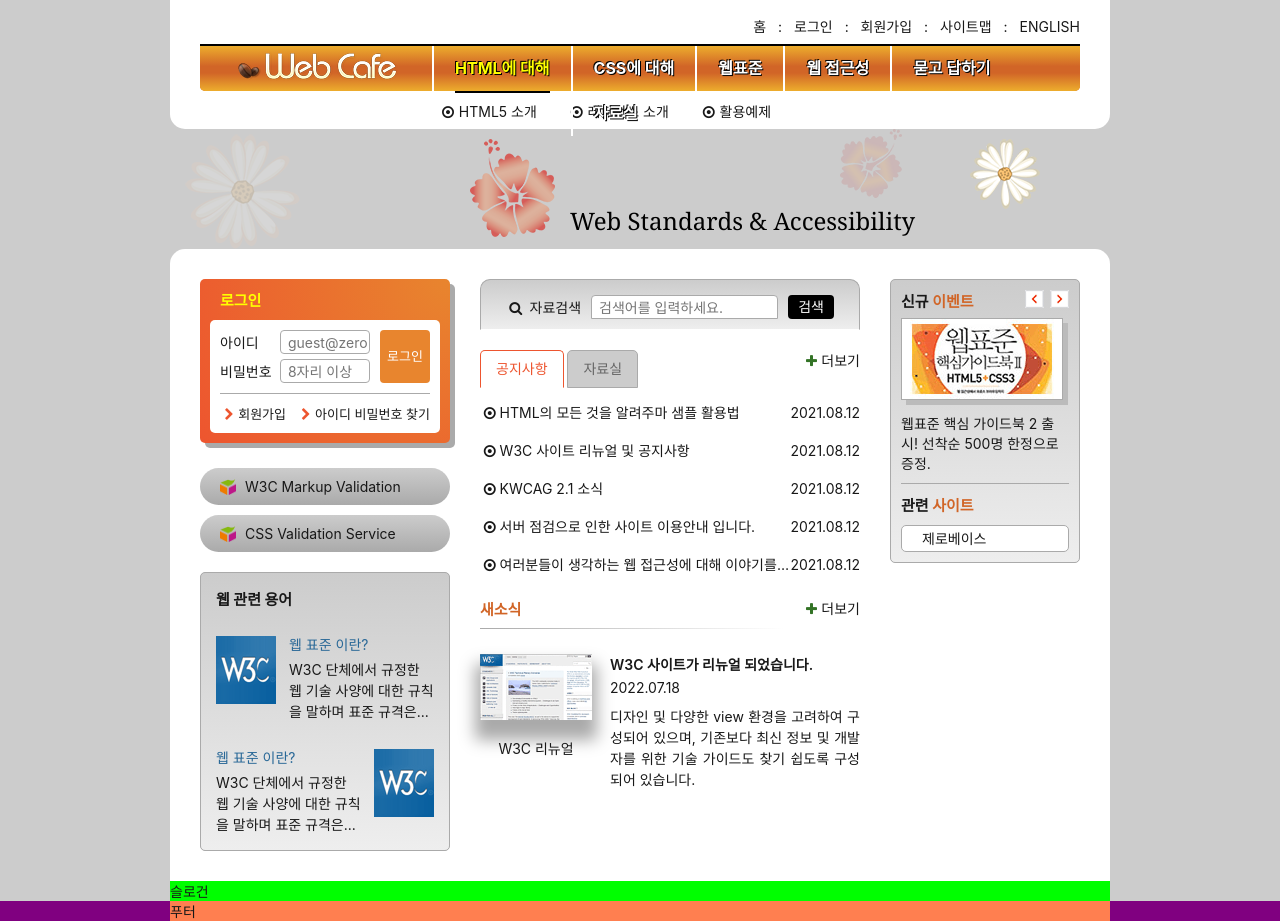
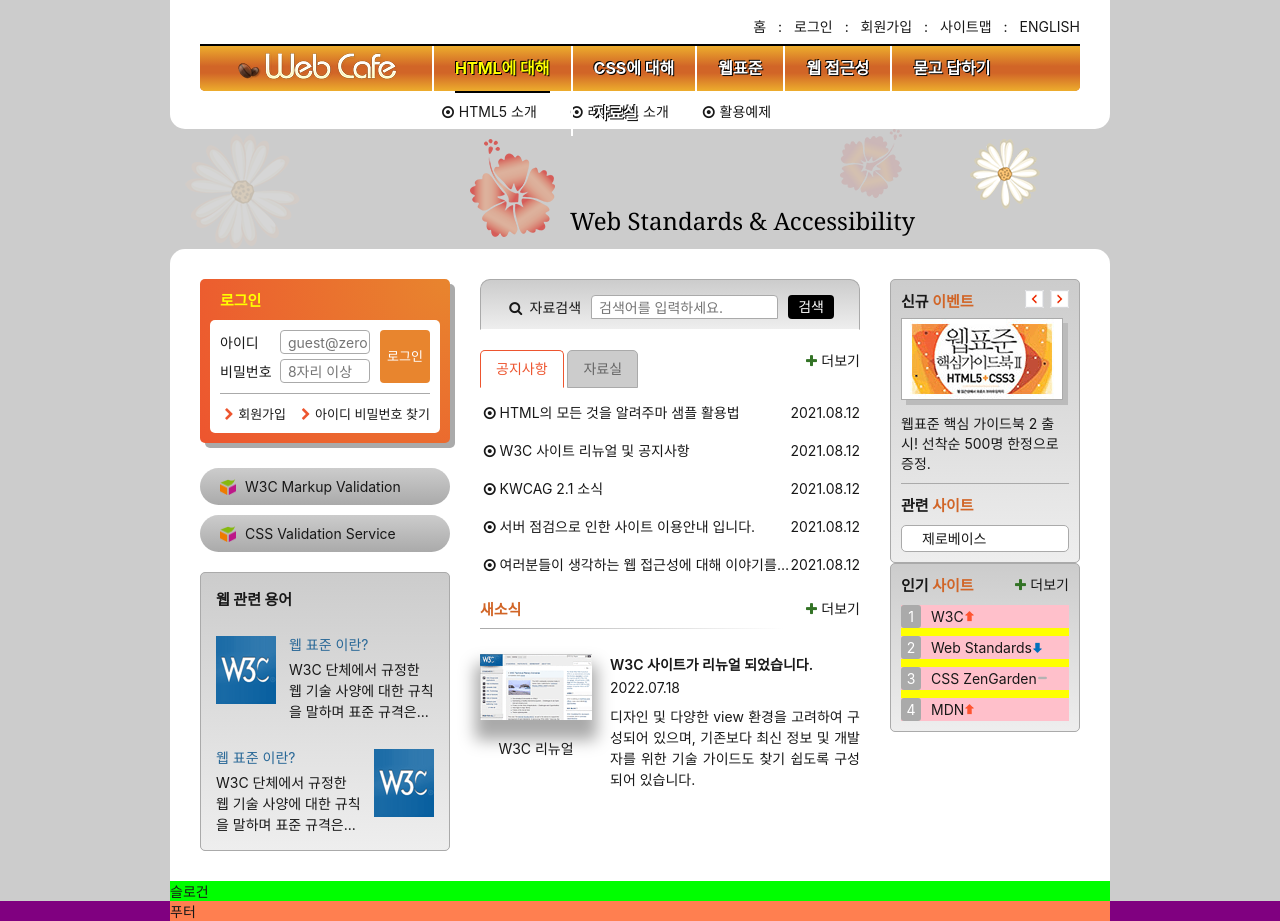
Before and after one commit to OrangeChick/zeroConnecTo, a website: page HTML5/index.html in a window 1280 px wide. Drawn offline with Linux system fonts and the light colour scheme; a web font is replaced by a local one.

Commit message:
인기사이트 css 스스로 작업

```diff
--- a/HTML5/css/index.css
+++ b/HTML5/css/index.css
@@ -686,7 +686,7 @@
   border-bottom: 1px solid #aaa;
 }
 
-.event-title, .related-title{
+.event-title, .related-title, .favorite-title{
   font-size: 1.5rem;
   font-weight: 700;
 }
@@ -788,12 +788,86 @@
   padding: 0 0 0 20px;
 }
 
+/* 인기사이트 */
+.favorite{
+  position: relative;
+}
+
+.favorite-list{
+  margin-top: 10px;
+  background: yellow;
+  /* overflow: hidden; */
+  list-style-type: none;
+}
+
+.favorite-list li{
+  background: pink;
+  margin-top: 8px;
+}
+
+.favorite-list li::before{
+  content:'1';
+  display: inline-block;
+  width: 20px;
+  padding: 3px;
+  margin-right: 10px;
+  background: #aaa;
+  color: #fff;
+  text-align: center;
+  border-radius: 3px;
+}
+
+.favorite-list li.no1::before{
+  content:'1';
+}
+
+.favorite-list li.no2::before{
+  content:'2';
+}
+
+.favorite-list li.no3::before{
+  content:'3';
+}
+
+.favorite-list li.no4::before{
+  content:'4';
+}
+
+.favorite-list li em{
+  display: inline-block;
+  width: 11px;
+  height: 11px;
+}
+
+.favorite-list li em.up{
+  background: url(./images/rank.png) no-repeat;
+  background-position: center 0;
+}
+
+.favorite-list li em.down{
+  background: url(./images/rank.png) no-repeat 0 -44px;
+  background-position: center -44px;
+}
+
+.favorite-list li em.stop{
+  background: url(./images/rank.png) no-repeat 0 -26px;
+  background-position: center center;
+}
+
+.favorite-more{
+  position: absolute;
+  top: 2px;
+  right: 2px;
+  padding: 8px;
+}
+
 /* 슬로건 */
 .slogan{
   background: lime;
   /* clear: both;
   margin-top: 200px; */
 }
+
 /* 푸터 */
 .footer{
   background: purple;
--- a/HTML5/index.html
+++ b/HTML5/index.html
@@ -383,6 +383,16 @@
           </ul>
         </section>
       </div>
+      <section class="favorite gradient-effect">
+        <h2 class="favorite-title">인기 <span class="accent-color">사이트</span></h2>
+        <ol class="favorite-list">
+          <li class="no1"><a href="/">W3C</a><em class="up" aria-label="상승"></em></li>
+          <li class="no2"><a href="/">Web Standards</a><em class="down" aria-label="하락"></em></li>
+          <li class="no3"><a href="/">CSS ZenGarden</a><em class="stop" aria-label="변동없음"></em></li>
+          <li class="no4"><a href="/">MDN</a><em class="up" aria-label="상승"></em></li>
+        </ol>
+        <a href="/" class="icon-plus more favorite-more" title="인기 사이트">더보기</a>
+      </section>
     </div>
   </main>
   <article class="slogan">슬로건</article>
```
